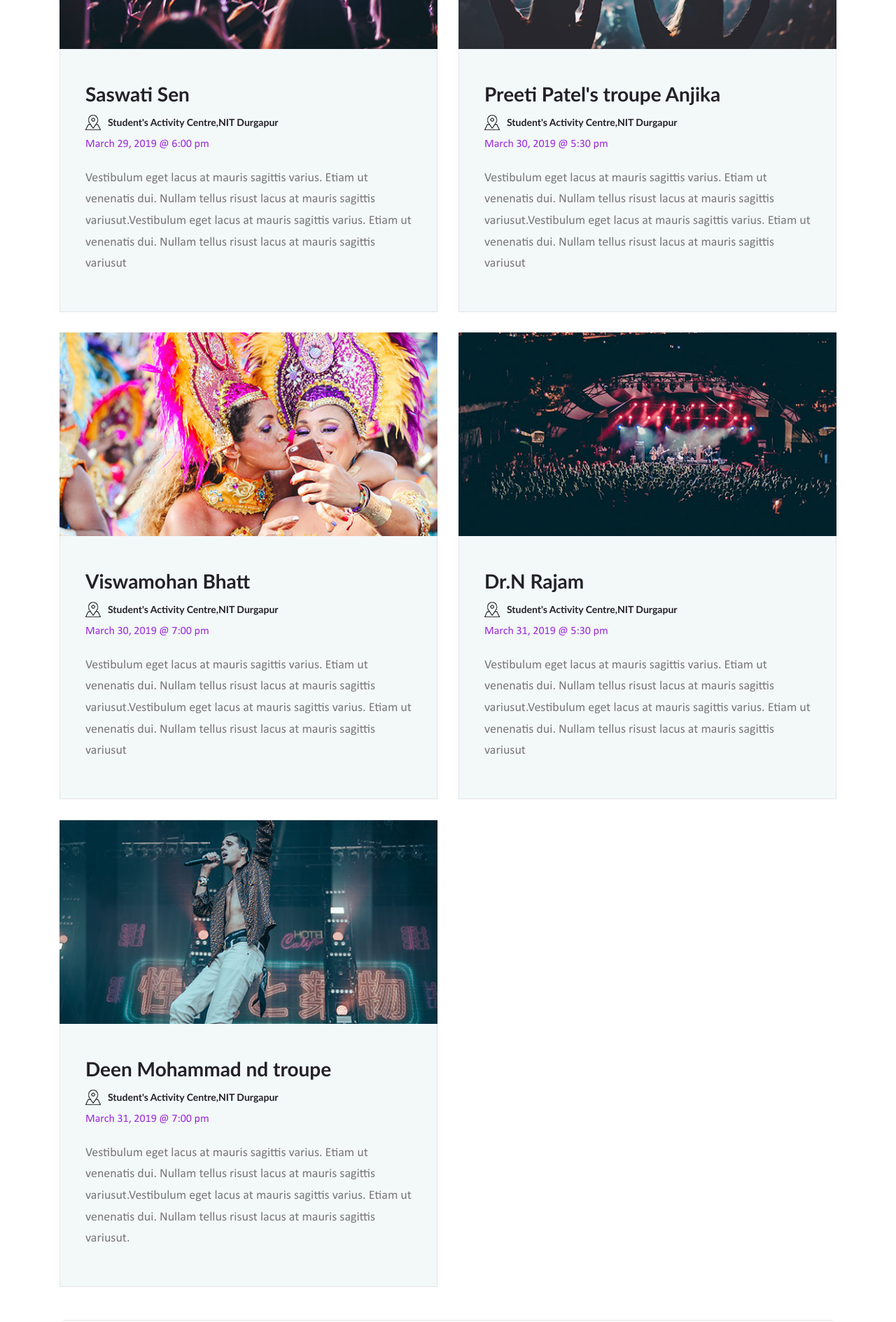
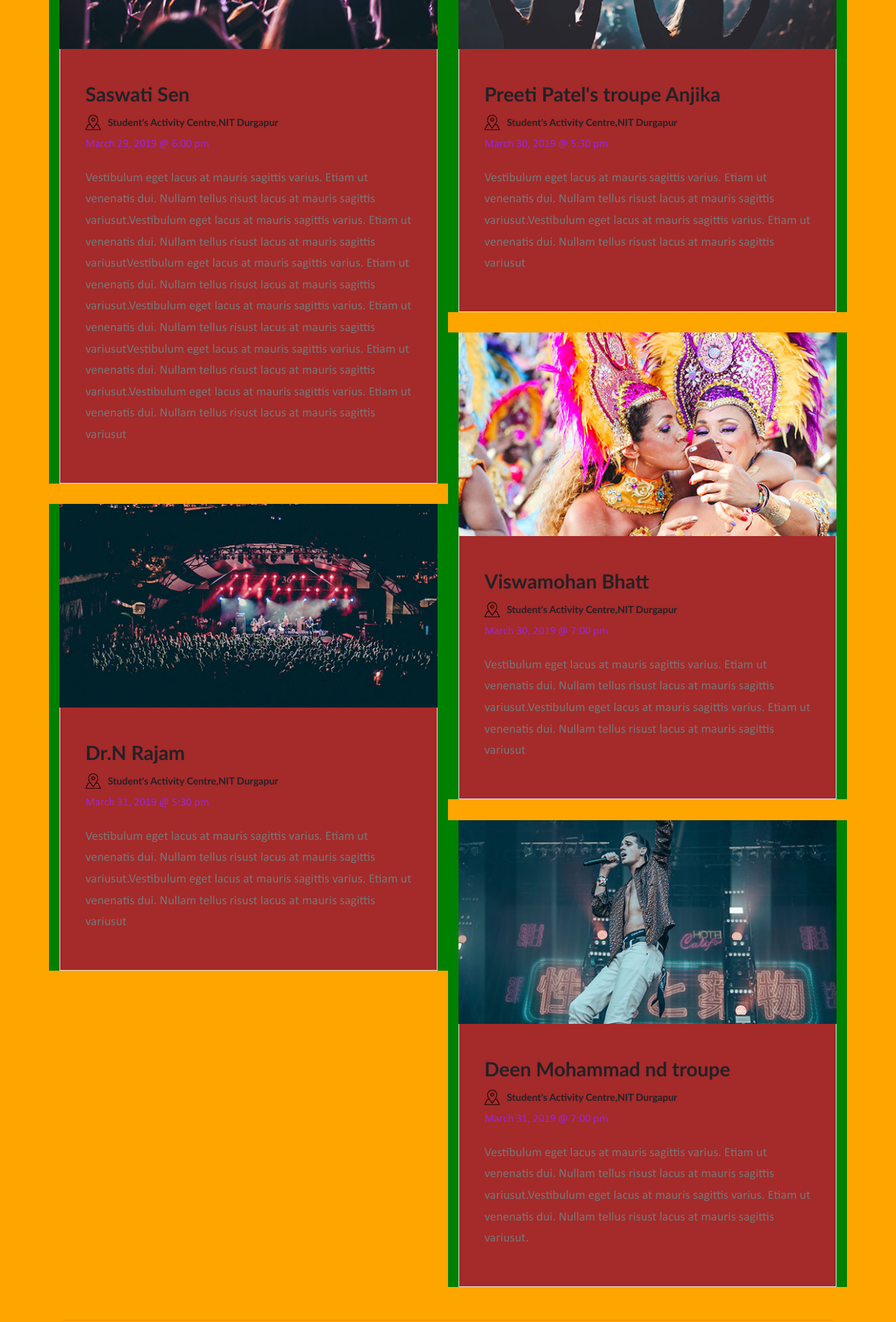
Before and after one commit to aagrawal22/aagrawal22.github.io-virasat, a plain HTML site: page countdown/main/index.html in a window 1280 px wide. Shown: the part 1395-3284 px from the top of the page at 70% size. Drawn offline with Linux system fonts and the light colour scheme.

Commit message:
edited some colors

```diff
--- a/countdown/main/index.html
+++ b/countdown/main/index.html
@@ -19,7 +19,7 @@
     <!-- Styles -->
     <link rel="stylesheet" href="style.css">
 </head>
-<body class="events-list-page">
+<body class="events-list-page" style="background: orange;">
 <header class="site-header">
     <div class="header-bar">
         <div class="container-fluid">
@@ -123,12 +123,12 @@
        <hr>
     <div class="row events-list" >
 
-        <div class="col-12 col-lg-6 single-event">
-            <figure class="events-thumbnail">
+        <div class="col-12 col-lg-6 single-event"style="background:green;" >
+            <figure class="events-thumbnail" ">
                 <a href="#"><img src="images/event-1.jpg" alt=""></a>
             </figure>
 
-            <div class="event-content-wrap">
+            <div class="event-content-wrap" style="background:brown;" >
                 <header class="entry-header flex justify-content-between">
                     <div>
                         <h2 class="entry-title"><a href="#">Saswati Sen</a></h2>
@@ -142,17 +142,17 @@
                 </header>
 
                    <div class="entry-content">
-                    <p>Vestibulum eget lacus at mauris sagittis varius. Etiam ut venenatis dui. Nullam tellus risust lacus at mauris sagittis variusut.Vestibulum eget lacus at mauris sagittis varius. Etiam ut venenatis dui. Nullam tellus risust lacus at mauris sagittis variusut</p>
+                    <p>Vestibulum eget lacus at mauris sagittis varius. Etiam ut venenatis dui. Nullam tellus risust lacus at mauris sagittis variusut.Vestibulum eget lacus at mauris sagittis varius. Etiam ut venenatis dui. Nullam tellus risust lacus at mauris sagittis variusutVestibulum eget lacus at mauris sagittis varius. Etiam ut venenatis dui. Nullam tellus risust lacus at mauris sagittis variusut.Vestibulum eget lacus at mauris sagittis varius. Etiam ut venenatis dui. Nullam tellus risust lacus at mauris sagittis variusutVestibulum eget lacus at mauris sagittis varius. Etiam ut venenatis dui. Nullam tellus risust lacus at mauris sagittis variusut.Vestibulum eget lacus at mauris sagittis varius. Etiam ut venenatis dui. Nullam tellus risust lacus at mauris sagittis variusut</p>
                 </div>
             </div>
         </div>
 
-        <div class="col-12 col-lg-6 single-event">
+        <div class="col-12 col-lg-6 single-event"style="background:green;">
             <figure class="events-thumbnail">
                 <a href="#"><img src="images/event-2.jpg" alt=""></a>
             </figure>
 
-            <div class="event-content-wrap">
+            <div class="event-content-wrap" style="background:brown;">
                 <header class="entry-header flex justify-content-between">
                     <div>
                         <h2 class="entry-title"><a href="#">Preeti Patel's troupe Anjika</a></h2>
@@ -172,12 +172,12 @@
             </div>
         </div>
 
-        <div class="col-12 col-lg-6 single-event">
+        <div class="col-12 col-lg-6 single-event"style="background:green;">
             <figure class="events-thumbnail">
                 <a href="#"><img src="images/event-3.jpg" alt=""></a>
             </figure>
 
-            <div class="event-content-wrap">
+            <div class="event-content-wrap" style="background:brown;">
                 <header class="entry-header flex justify-content-between">
                     <div>
                         <h2 class="entry-title"><a href="#">Viswamohan Bhatt</a></h2>
@@ -196,12 +196,12 @@
             </div>
         </div>
 
-        <div class="col-12 col-lg-6 single-event">
+        <div class="col-12 col-lg-6 single-event"style="background:green;">
             <figure class="events-thumbnail">
                 <a href="#"><img src="images/event-4.jpg" alt=""></a>
             </figure>
 
-            <div class="event-content-wrap">
+            <div class="event-content-wrap" style="background:brown;">
                 <header class="entry-header flex justify-content-between">
                     <div>
                         <h2 class="entry-title"><a href="#">Dr.N Rajam</a></h2>
@@ -221,12 +221,12 @@
             </div>
         </div>
 
-        <div class="col-12 col-lg-6 single-event">
+        <div class="col-12 col-lg-6 single-event"style="background:green;">
             <figure class="events-thumbnail">
                 <a href="#"><img src="images/event-5.jpg" alt=""></a>
             </figure>
 
-            <div class="event-content-wrap">
+            <div class="event-content-wrap" style="background:brown;">
                 <header class="entry-header flex justify-content-between">
                     <div>
                         <h2 class="entry-title"><a href="#">Deen Mohammad nd troupe</a></h2>
@@ -271,7 +271,7 @@
                 <a href="#"><img src="images/event-4.jpg" alt=""></a>
             </figure>
 
-            <div class="event-content-wrap">
+            <div class="event-content-wrap" style="background:brown;">
                 <header class="entry-header flex justify-content-between">
                     <div>
                        <!--  <h2 class="entry-title"><a href="#">Dance Workshop</a></h2> -->
@@ -303,12 +303,12 @@
     <h1 style="font-size: 50px;text-align: center;font-family: cursive;" id="workshops">Workshops</h1>
     <hr>
      <div class="row events-list" >
-             <div class="col-12 col-lg-6 single-event">
+             <div class="col-12 col-lg-6 single-event"style="background:green;">
             <figure class="events-thumbnail">
                 <a href="#"><img src="images/event-4.jpg" alt=""></a>
             </figure>
 
-            <div class="event-content-wrap">
+            <div class="event-content-wrap" style="background:brown;">
                 <header class="entry-header flex justify-content-between">
                     <div>
                         <h2 class="entry-title"><a href="#">Dance Workshop</a></h2>
@@ -328,12 +328,12 @@
 
             </div>
         </div>
-                  <div class="col-12 col-lg-6 single-event">
+                  <div class="col-12 col-lg-6 single-event"style="background:green;">
             <figure class="events-thumbnail">
                 <a href="#"><img src="images/event-5.jpg" alt=""></a>
             </figure>
 
-            <div class="event-content-wrap">
+            <div class="event-content-wrap" style="background:brown;">
                 <header class="entry-header flex justify-content-between">
                     <div>
                         <h2 class="entry-title"><a href="#">Hotel California in Concert</a></h2>
@@ -359,10 +359,10 @@
 </div>
 
 <div class="upcoming-events-outer" >
-    <div class="container">
-        <div class="row">
-            <div class="col-12">
-                <div class="upcoming-events">
+    <div class="container" >
+        <div class="row" >
+            <div class="col-12" >
+                <div class="upcoming-events" style="background: #FEA877">
                     <div class="upcoming-events-header" id="past">
                         <h4>A Glimpse of Virasat 2018</h4>
                     </div>
```
